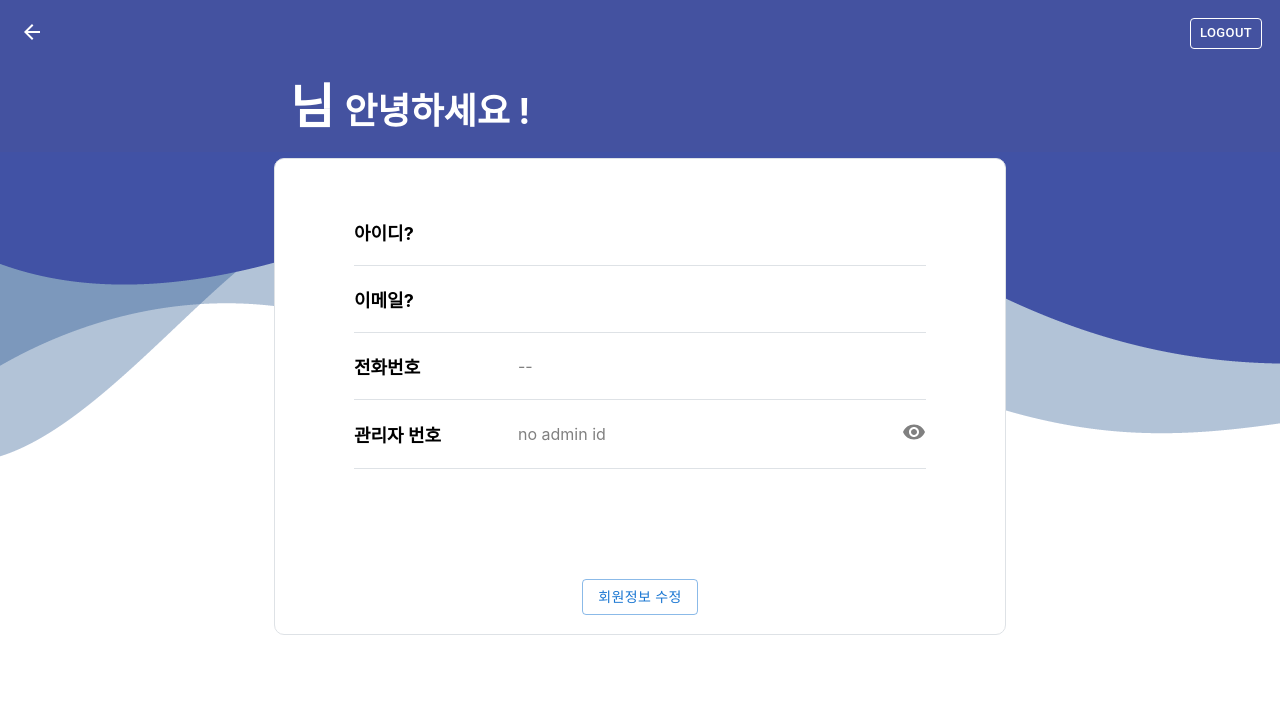
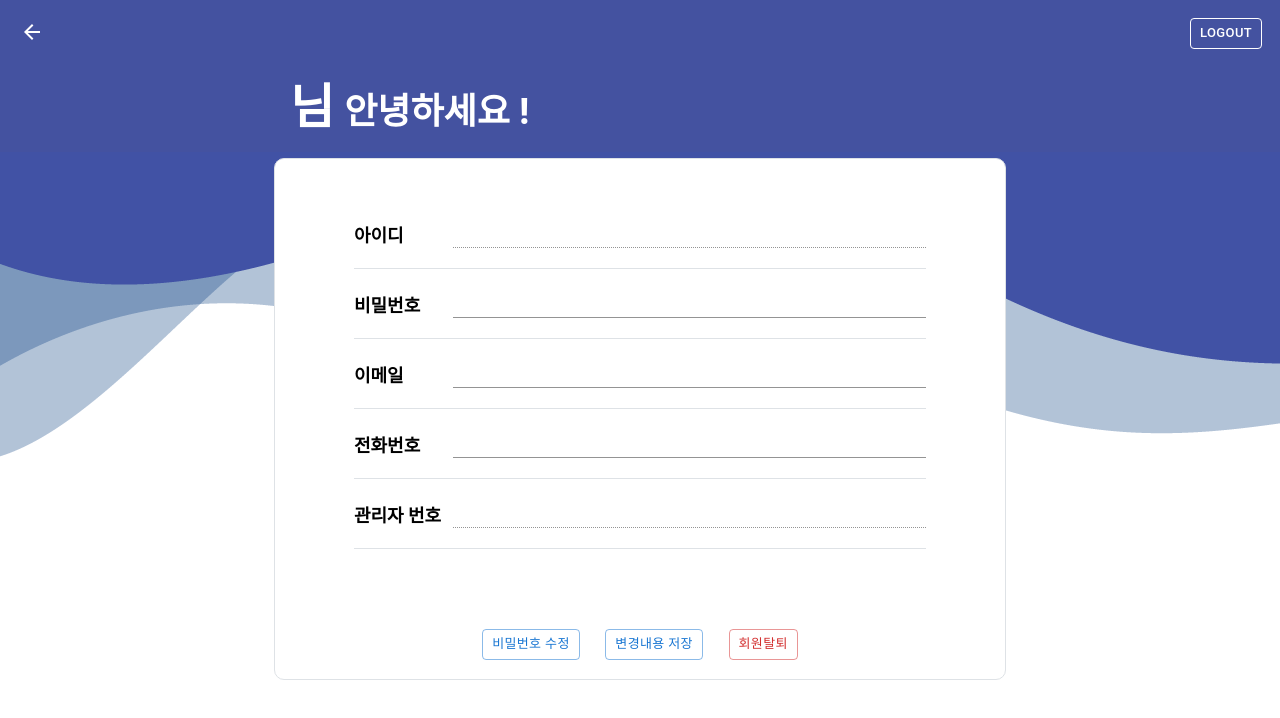
Before and after one commit to AntiCaffe/PDF, a React (Create React App) app in the folder src/main/frontend/: page /profile in a window 1280 px wide. Both pictures are taken after a click on the button "회원정보 수정". Shown: the top 718 px of the page. Built offline with nearby package versions, Linux system fonts and the light colour scheme; no server answers.

Commit message:
design: profile 페이지 textfield

```diff
--- a/src/main/frontend/src/layouts/profile/index.css
+++ b/src/main/frontend/src/layouts/profile/index.css
@@ -49,6 +49,21 @@
   margin-left: auto;
 }
 .profile-container > * {
+  margin-left: 5vw;
+  margin-right: 5vw;
+}
+
+.edit-container {
+  max-width: 700px;
+  min-width: 300px;
+  width: 70%;
+  height: 500px;
+  padding-right: 15px;
+  padding-left: 15px;
+  margin-right: auto;
+  margin-left: auto;
+}
+.edit-container > * {
   margin-left: 5vw;
   margin-right: 5vw;
 }
@@ -157,5 +172,5 @@
 .font-title {
   font-weight: bold;
   font-size: large;
-  width: 100px; /* 시작점을 일정하게 유지하기 위한 너비 설정 */
+  width: 120px; /* 시작점을 일정하게 유지하기 위한 너비 설정 */
 }
--- a/src/main/frontend/src/layouts/profile/index.js
+++ b/src/main/frontend/src/layouts/profile/index.js
@@ -5,9 +5,10 @@ import "./index.css";
 import axios from "axios";
 import bgImage from "src/assets/images/wave-blue-1.png";
 import ArrowBackIcon from "@mui/icons-material/ArrowBack";
-import { IconButton, Button } from "@mui/material";
+import { IconButton, Button, TextField } from "@mui/material";
 import { AuthContext } from "src/contexts/AuthContext";
 import { Visibility, VisibilityOff } from "@mui/icons-material";
+
 function handleLogout() {
   // 로그아웃 기능 구현
   // 필요한 로직을 추가해야 합니다.
@@ -157,48 +158,85 @@ const ProfilePage = () => {
             </div>
           </div>
         ) : (
-          <div className="top profile-container">
+          <div className="top edit-container">
             <div className="typo-container">
               <div className="info-text">
-                <p className="font-title">아이디?</p>
-                <p className="font-body">{id}</p>
+                <p className="font-title">아이디</p>
+                <TextField
+                  variant="standard"
+                  size="small"
+                  defaultValue={id}
+                  fullWidth
+                  disabled
+                />
               </div>
               <div className="divider"></div>
               <div className="info-text">
-                <p className="font-title">이메일?</p>
-                <p className="font-body">{email}</p>
+                <p className="font-title">비밀번호</p>
+                <TextField
+                  variant="standard"
+                  size="small"
+                  fullWidth
+                  type="password"
+                />
+              </div>
+              <div className="divider"></div>
+              <div className="info-text">
+                <p className="font-title">이메일</p>
+                <TextField
+                  variant="standard"
+                  size="small"
+                  defaultValue={email}
+                  fullWidth
+                />
               </div>
               <div className="divider"></div>
               <div className="info-text">
                 <p className="font-title">전화번호</p>
-                <p className="font-body">
-                  {phone.slice(0, 3)}-{phone.slice(3, 7)}-{phone.slice(7)}
-                </p>
+                <TextField
+                  variant="standard"
+                  size="small"
+                  defaultValue={phone}
+                  fullWidth
+                />
               </div>
               <div className="divider"></div>
               <div className="info-text">
                 <p className="font-title">관리자 번호</p>
-                <p className="font-body">
-                  {showFullNumber
-                    ? adminId
-                    : adminId.substr(0, 4) +
-                      (adminId.length > 4
-                        ? "*".repeat(adminId.length - 4)
-                        : "no admin id")}
-                </p>
-
-                <span
-                  style={{ float: "right", cursor: "pointer", color: "gray" }}
-                  onClick={handleToggleVisibility}
-                >
-                  {showFullNumber ? <VisibilityOff /> : <Visibility />}
-                </span>
+                <TextField
+                  variant="standard"
+                  size="small"
+                  defaultValue={adminId}
+                  fullWidth
+                  disabled
+                />
               </div>
               <div className="divider"></div>
             </div>
             <div className="set-to-center set-to-bottom">
-              <Button variant="outlined" onClick={profileEditToggle}>
-                회원정보 수정
+              <Button
+                variant="outlined"
+                size="small"
+                sx={{ margin: "0 1vw 0 1vw" }}
+              >
+                비밀번호 수정
+              </Button>
+              <Button
+                variant="outlined"
+                onClick={profileEditToggle}
+                size="small"
+                sx={{ margin: "0 1vw 0 1vw" }}
+              >
+                변경내용 저장
+              </Button>
+              <Button
+                variant="outlined"
+                color="error"
+                size="small"
+                onClick={profileEditToggle}
+                sx={{ margin: "0 1vw 0 1vw" }}
+              >
+                회원탈퇴
               </Button>
             </div>
           </div>
```
